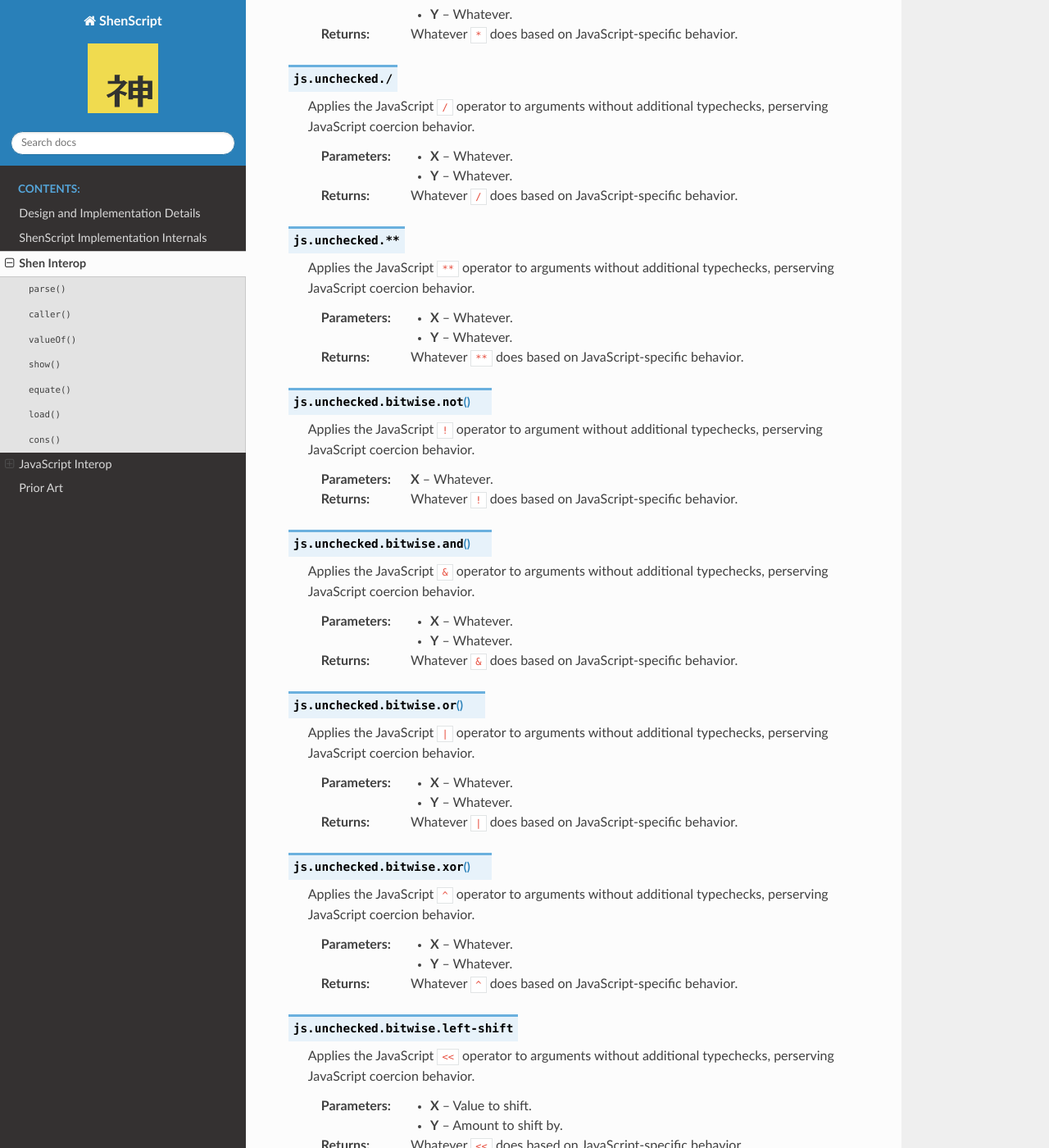
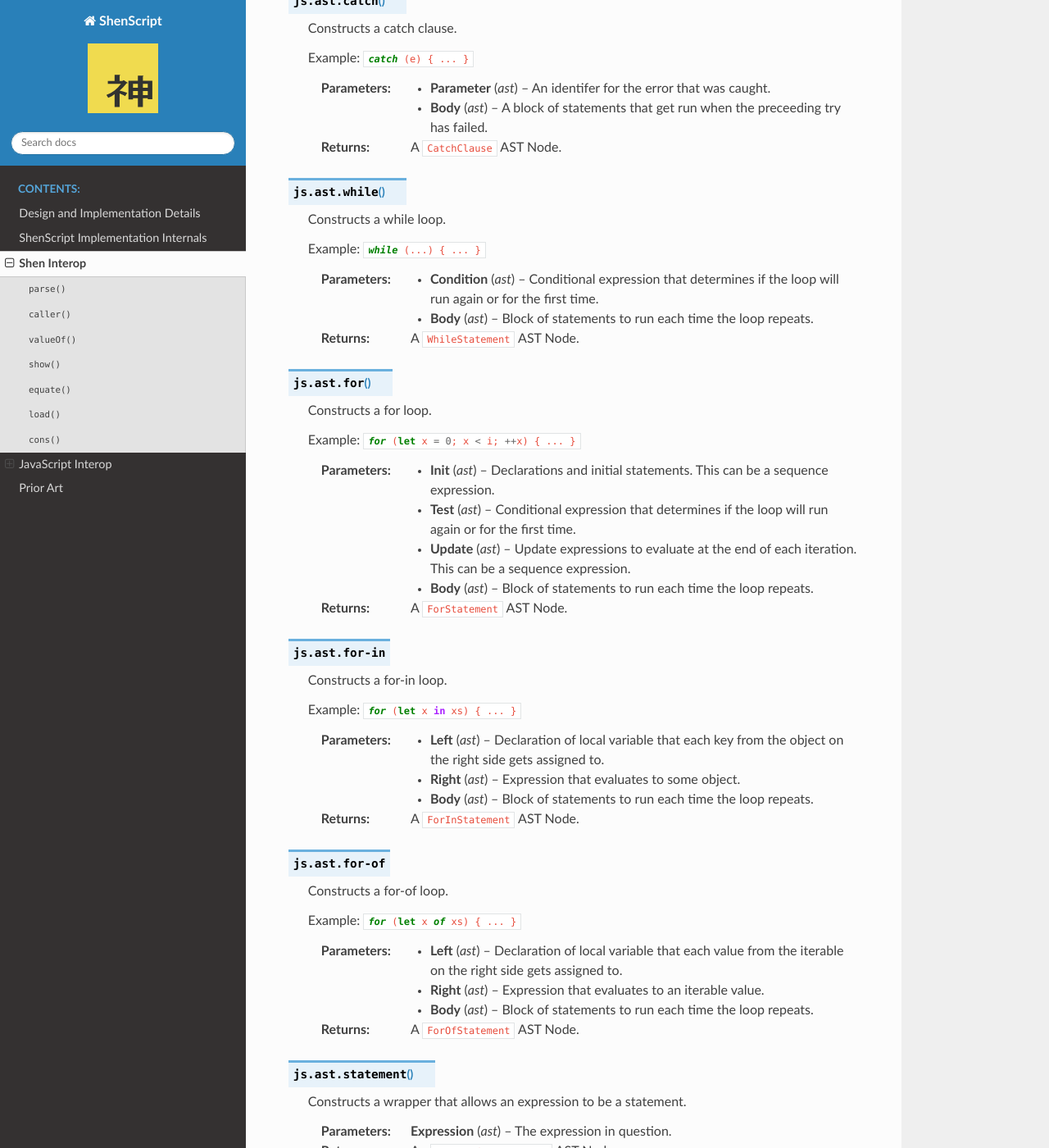
Before and after one commit to rkoeninger/ShenScript, a Sphinx documentation site: the page built from docs/interop.rst, in a window 1280 px wide and 1400 px high, scrolled down 10108 px. Shown: the whole window at 82% size. Built offline with Sphinx 7.4.7 and the Read the Docs theme 2.0.0, drawn with Linux system fonts in a browser that asks for light colours; some of the changed text lies outside the part shown.

Commit message:
Doc'd the rest of the js.ast functions

```diff
--- a/docs/interop.rst
+++ b/docs/interop.rst
@@ -390,27 +390,145 @@
 
 .. function:: js.ast.yield
 
+   Constructs a yield expression for use in a generator function.
+
+   Example: :js:`yield x`
+
+   :param ast Argument: Expression to yield.
+   :returns:            A :code:`YieldExpression` AST Node.
+
 .. function:: js.ast.yield*
+
+   Constructs a yield delegate expression for use in a generator function.
+
+   Example: :js:`yield* x`
+
+   :param ast Argument: Iterable or generator expression to yield.
+   :returns:            A :code:`YieldExpression` AST Node.
 
 .. function:: js.ast.await
 
+   Constructs an await expression for use in an async function.
+
+   Example: :js:`await x`
+
+   :param ast Argument: Expression to await.
+   :returns:            An :code:`AwaitExpression` AST Node.
+
 .. function:: js.ast.async
+
+   Makes function or class member async.
+
+   Examples: :js:`async () => ...`, :js:`async function(...) { ... }`, :js:`async method(...) { ... }`
+
+   :param ast Ast: Ast to make async.
+   :returns:       The same AST after setting the :js:`async` property to :js:`true`.
 
 .. function:: js.ast.static
 
+   Makes class member static.
+
+   Example: :js:`static method(...) { ... }`
+
+   :param ast Ast: Ast to make static.
+   :returns:       The same AST after setting the :js:`static` property to :js:`true`.
+
 .. function:: js.ast.if
+
+   Constructs an if statement with optional else clause.
+
+   Examples:
+
+   .. code-block:: js
+
+      if (...) {
+        ...
+      } else {
+        ...
+      }
+
+   .. code-block:: js
+
+     if (...) {
+       ...
+     }
+
+   :param ast Condition:  Conditional expression that determines which clause to step into.
+   :param ast Consequent: The then clause.
+   :param ast Alternate:  Optional else clause.
+   :returns:              An :code:`IfStatement` AST Node.
 
 .. function:: js.ast.try
 
+   Constructs a try statement.
+
+   Example:
+
+   .. code-block:: js
+
+      try {
+        ...
+      } catch (e) {
+        ...
+      }
+
+   :param ast Body:    A block of statements that get tried.
+   :param ast Handler: A catch clause as constructed by :js:`js.ast.catch`.
+   :returns:           A :code:`TryStatement` AST Node.
+
 .. function:: js.ast.catch
+
+   Constructs a catch clause.
+
+   Example: :js:`catch (e) { ... }`
+
+   :param ast Parameter: An identifer for the error that was caught.
+   :param ast Body:      A block of statements that get run when the preceeding try has failed.
+   :returns:             A :code:`CatchClause` AST Node.
 
 .. function:: js.ast.while
 
+   Constructs a while loop.
+
+   Example: :js:`while (...) { ... }`
+
+   :param ast Condition: Conditional expression that determines if the loop will run again or for the first time.
+   :param ast Body:      Block of statements to run each time the loop repeats.
+   :returns:             A :code:`WhileStatement` AST Node.
+
 .. function:: js.ast.for
+
+   Constructs a for loop.
+
+   Example: :js:`for (let x = 0; x < i; ++x) { ... }`
+
+   :param ast Init:   Declarations and initial statements. This can be a sequence expression.
+   :param ast Test:   Conditional expression that determines if the loop will run again or for the first time.
+   :param ast Update: Update expressions to evaluate at the end of each iteration. This can be a sequence expression.
+   :param ast Body:   Block of statements to run each time the loop repeats.
+   :returns:          A :code:`ForStatement` AST Node.
 
 .. function:: js.ast.for-in
 
+   Constructs a for-in loop.
+
+   Example: :js:`for (let x in xs) { ... }`
+
+   :param ast Left:   Declaration of local variable that each key from the object on the right side gets assigned to.
+   :param ast Right:  Expression that evaluates to some object.
+   :param ast Body:   Block of statements to run each time the loop repeats.
+   :returns:          A :code:`ForInStatement` AST Node.
+
 .. function:: js.ast.for-of
+
+   Constructs a for-of loop.
+
+   Example: :js:`for (let x of xs) { ... }`
+
+   :param ast Left:   Declaration of local variable that each value from the iterable on the right side gets assigned to.
+   :param ast Right:  Expression that evaluates to an iterable value.
+   :param ast Body:   Block of statements to run each time the loop repeats.
+   :returns:          A :code:`ForOfStatement` AST Node.
 
 .. function:: js.ast.statement
 
```
